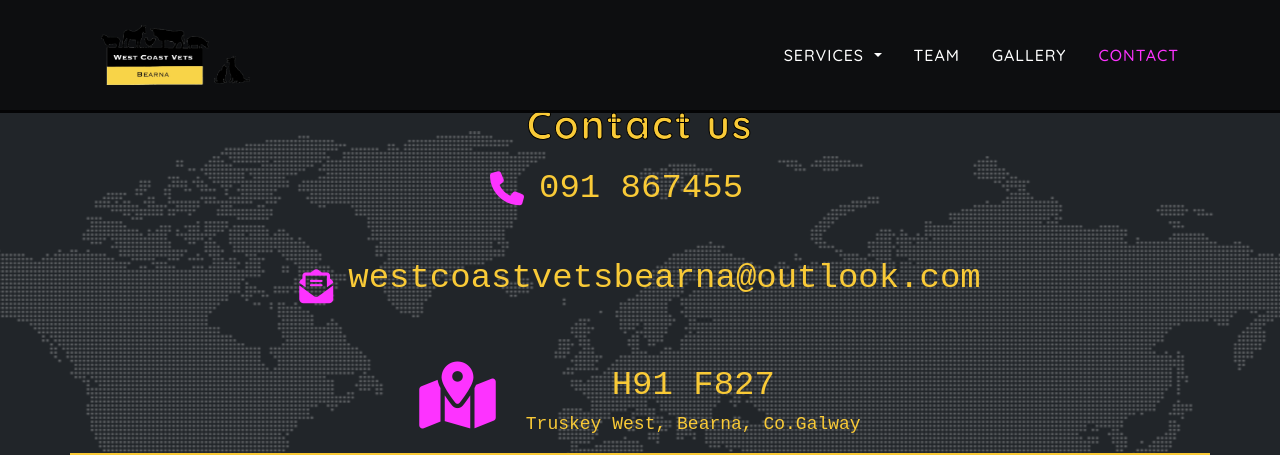
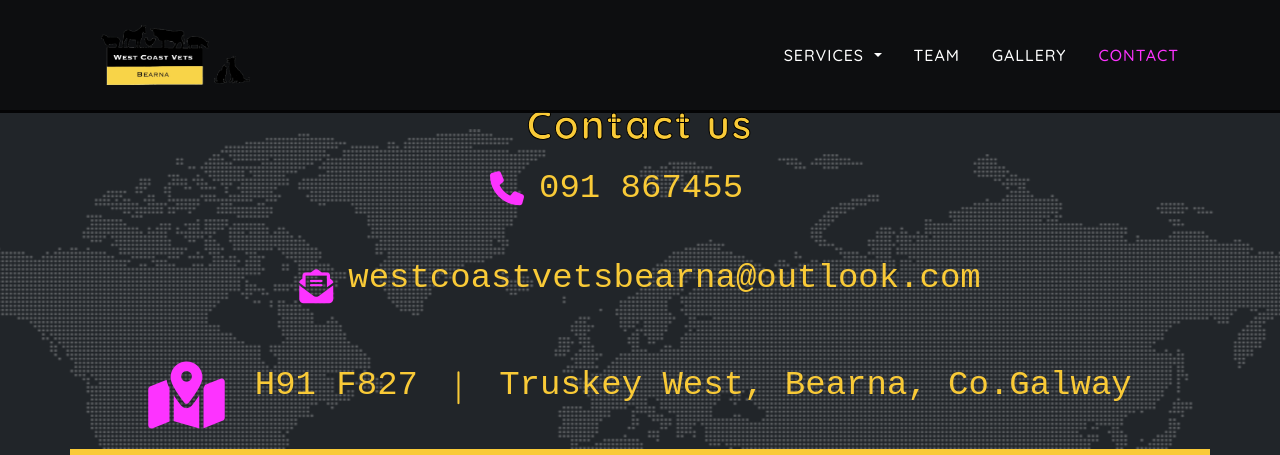
Before and after one commit to EigerEx/westcoastvets, a Jekyll site: the page built from contact.md, in a window 1280 px wide and 1082 px high. Shown: the top 455 px of the window. Built offline with Jekyll 4.4.1, drawn with Linux system fonts in a browser that asks for light colours; nearby versions of some CDN libraries; some web fonts are replaced.

Commit message:
fix mobile resizing of contact address

```diff
--- a/_includes/contact.html
+++ b/_includes/contact.html
@@ -31,10 +31,9 @@
           <a class="contact-url-link d-inline-flex" href="{{ site.data.sitetext[site.locale].contact.address-map-hyperlink }}">
             <row class="row justify-content-center">
             <i class="{{ site.data.sitetext[site.locale].contact.address-icon }} contact-address-icon"></i>
-            <div class="align-items-center">
-              <div class="contact-address-eircode"> {{ site.data.sitetext[site.locale].contact.address-eircode }} </div>
+              <div class="contact-address-text"> {{ site.data.sitetext[site.locale].contact.address-eircode }} </div>
+              <div class="empty-space">&nbsp;&nbsp;&nbsp;&nbsp;|&nbsp;&nbsp;&nbsp;&nbsp;</div>
               <div class="contact-address-text" > {{ site.data.sitetext[site.locale].contact.address-text }} </div>
-            </div>
           </row>
           </a>
         </div>
--- a/_sass/layout/_contact.scss
+++ b/_sass/layout/_contact.scss
@@ -6,7 +6,6 @@ section#contact {
   background-position: center;
   font-size: 24px;
     .contact-phone{
-    font-size: 34px;
     color: $yellow;
     margin-top: 0;
     margin-bottom: 15px;
@@ -31,7 +30,6 @@ section#contact {
     }
   }
   .contact-email{
-    font-size: 34px;
     color: $yellow;
     margin-top: 20px;
     margin-bottom: 35px;
@@ -46,7 +44,6 @@ section#contact {
     }
   }
   .contact-address{
-    font-size: 34px;
     margin-top: 0;
     margin-bottom: 15px;
     color: $yellow;
@@ -62,10 +59,6 @@ section#contact {
       .contact-address-text{
         font-family: monospace;
         font-style: normal;
-        font-size: 18px;
-      }
-      .contact-address-eircode{
-        font-family: monospace;
       }
       .contact-address-icon{
         padding-right: 30px;
@@ -109,8 +102,6 @@ ul.social-buttons {
       -webkit-transition: all 0.3s;
       -moz-transition: all 0.3s;
       transition: all 0.3s;
-      // background: linear-gradient(  #f9ce34, #ee2a7b, #6228d7);
-      // color: $dark;
       border-radius: 100%;
       border: 3px solid $white;
       background-color: $dark;
@@ -141,3 +132,26 @@ ul.social-buttons {
     }
   }
 }
+
+@media (min-width: 0px) {
+  .contact-phone,
+  .contact-email,
+  .contact-address {
+    font-size: 18px;
+  }
+}
+@media (min-width: 576px) {
+  .contact-phone,
+  .contact-email,
+  .contact-address {
+    font-size: 24px;
+  }
+}
+
+@media (min-width: 992px) {
+  .contact-phone,
+  .contact-email,
+  .contact-address {
+    font-size: 34px;
+  }
+}
```
